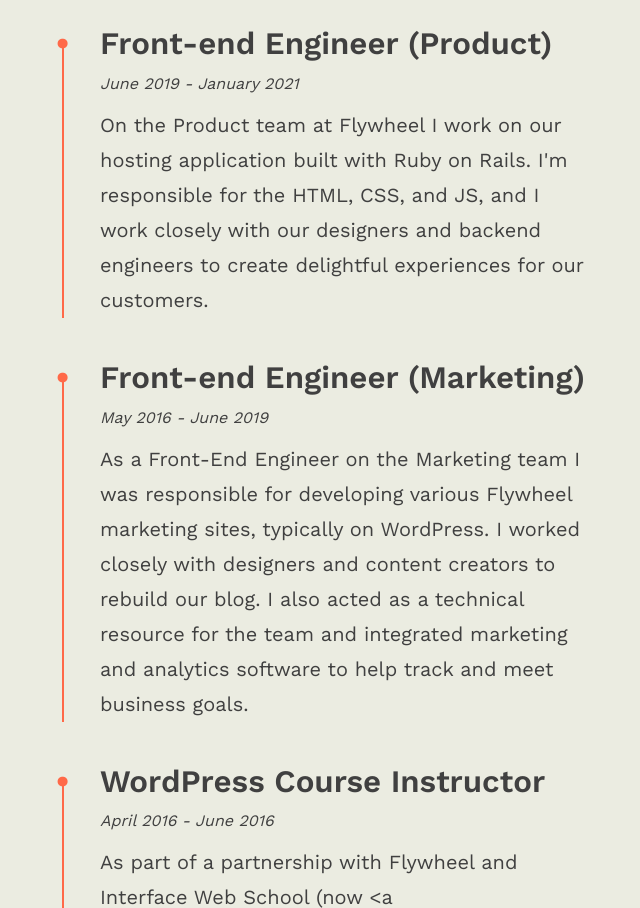
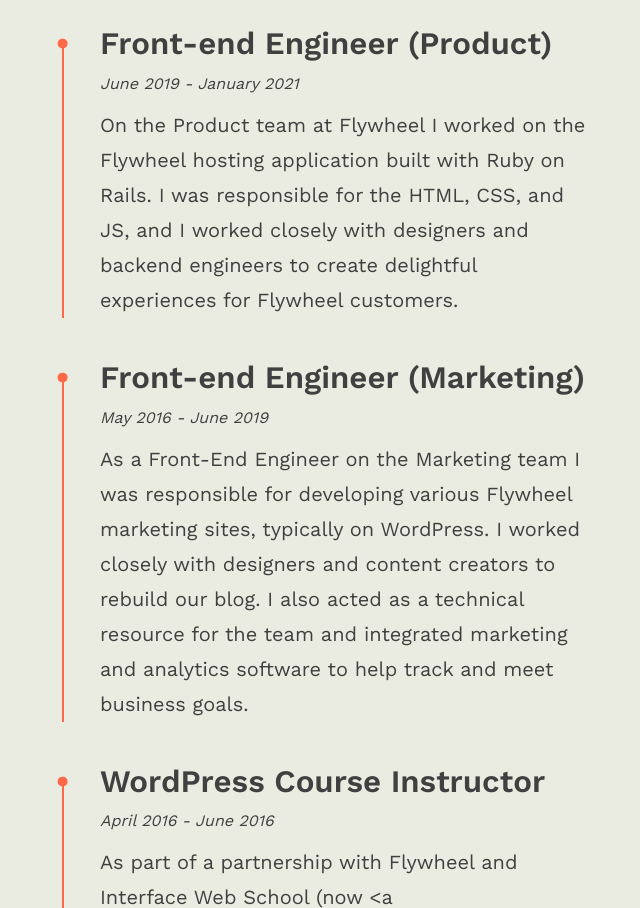
Before and after one commit to joshmasen/joshua-masen, an Astro site: page / in a window 1280 px wide. Shown: the part 1413-2321 px from the top of the page, without its empty margins (328-968 px from the left). Built offline with nearby package versions, Linux system fonts and the light colour scheme; Astro itself is replaced by a stand-in of ours.

Commit message:
Jobs copy clean up

```diff
--- a/src/components/Jobs.astro
+++ b/src/components/Jobs.astro
@@ -23,7 +23,7 @@
         title: "Front-end Engineer (Product)",
         dates: "June 2019 - January 2021",
         summary:
-          "On the Product team at Flywheel I work on our hosting application built with Ruby on Rails. I'm responsible for the HTML, CSS, and JS, and I work closely with our designers and backend engineers to create delightful experiences for our customers.",
+          "On the Product team at Flywheel I worked on the Flywheel hosting application built with Ruby on Rails. I was responsible for the HTML, CSS, and JS, and I worked closely with designers and backend engineers to create delightful experiences for Flywheel customers.",
       },
       {
         title: "Front-end Engineer (Marketing)",
```
